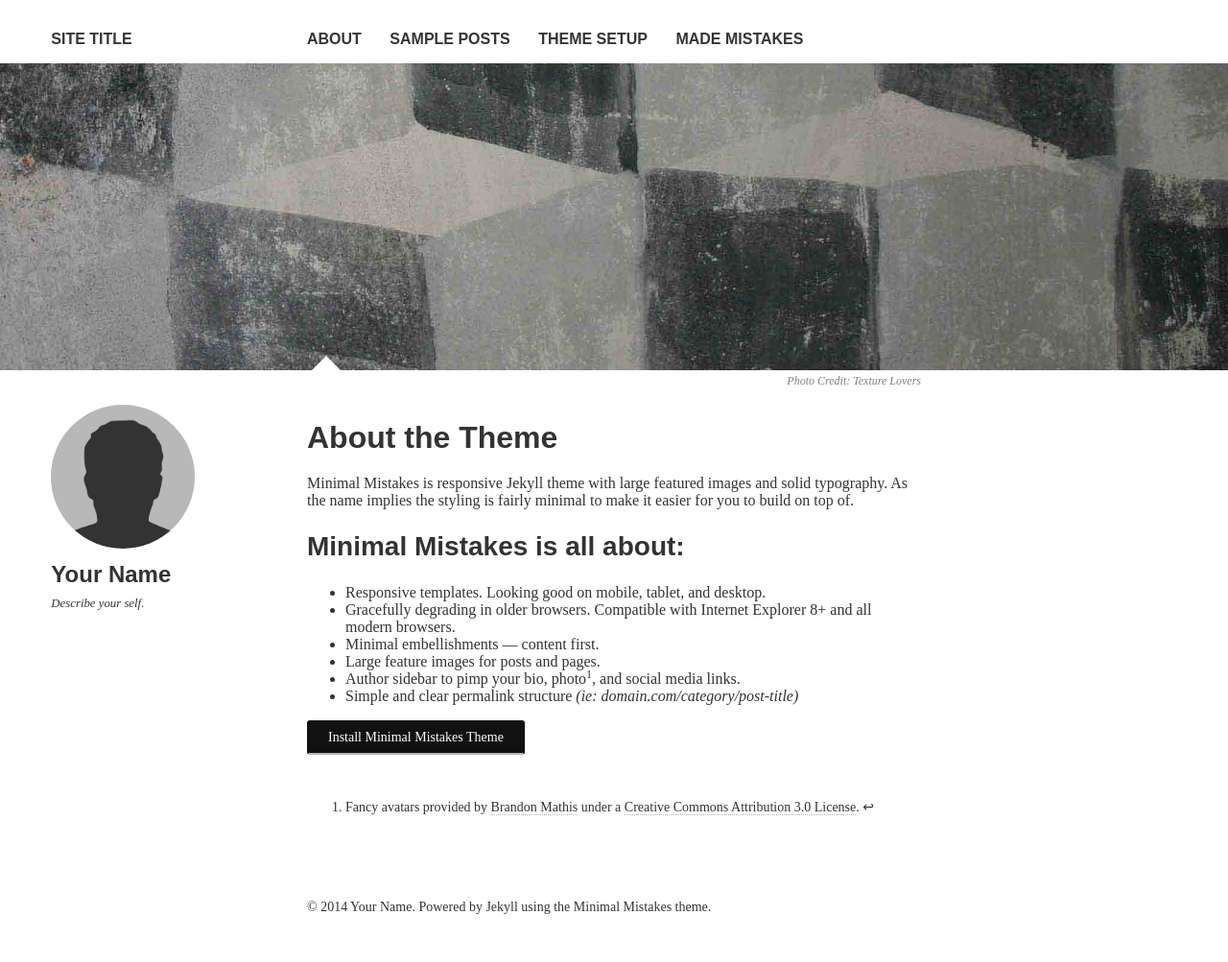
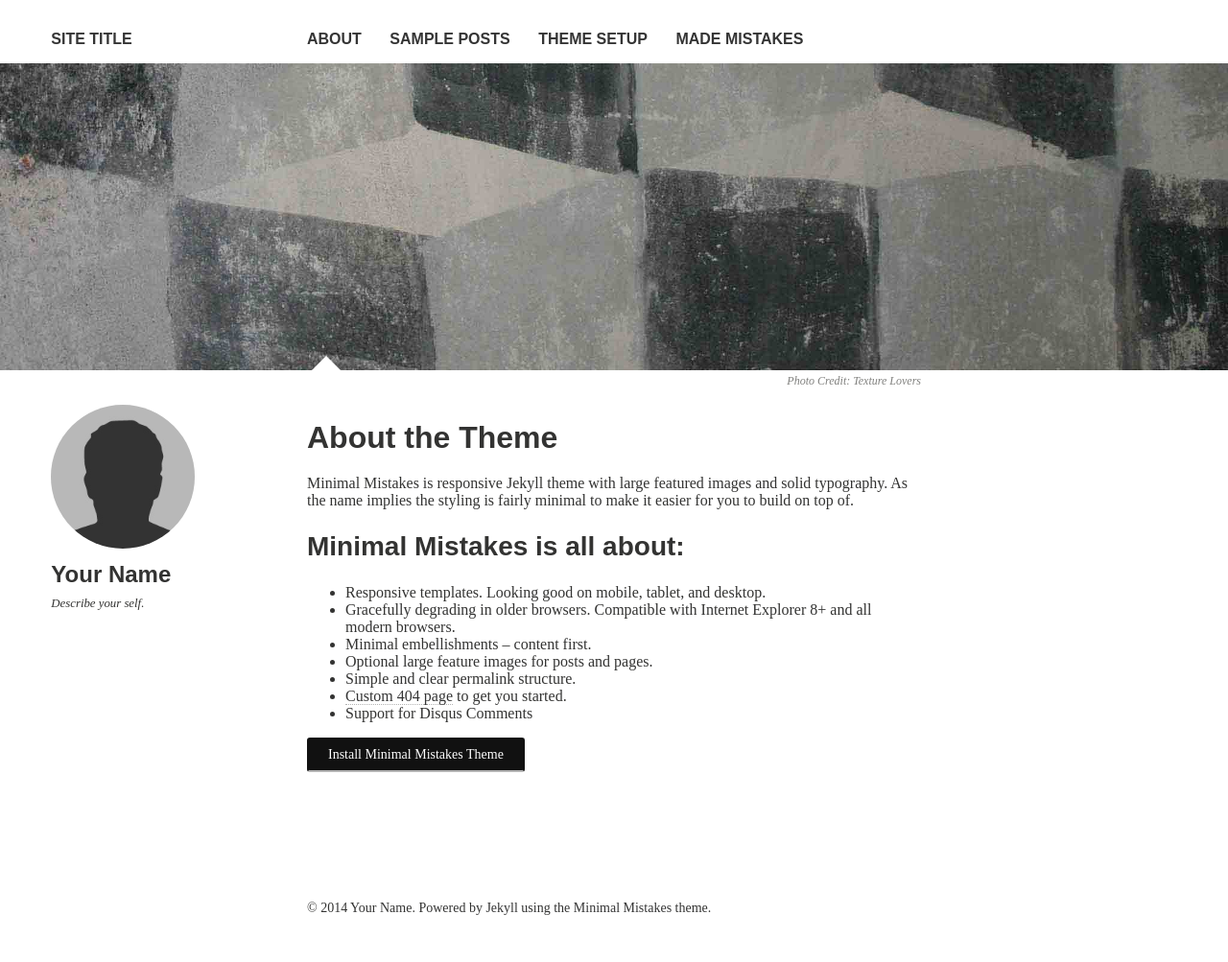
Before and after one commit to orenetar3/dgrtwo.github.com, a Jekyll site: the page built from about/index.md, in a window 1280 px wide. Shown: the whole page at 96% size. Built offline with Jekyll 4.4.1, drawn with Linux system fonts in a browser that asks for light colours; nearby versions of some CDN libraries; some web fonts are replaced.

Commit message:
Update about page

```diff
--- a/about/index.md
+++ b/about/index.md
@@ -16,13 +16,10 @@ Minimal Mistakes is responsive Jekyll theme with large featured images and solid
 
 * Responsive templates. Looking good on mobile, tablet, and desktop.
 * Gracefully degrading in older browsers. Compatible with Internet Explorer 8+ and all modern browsers.
-* Minimal embellishments --- content first.
-* Large feature images for posts and pages.
-* Author sidebar to pimp your bio, photo[^2], and social media links.
-* Simple and clear permalink structure *(ie: domain.com/category/post-title)*
+* Minimal embellishments -- content first.
+* Optional large feature images for posts and pages.
+* Simple and clear permalink structure.
+* [Custom 404 page](http://mmistakes.github.io/minimal-mistakes/404.html) to get you started.
+* Support for Disqus Comments
 
 <a markdown="0" href="{{ site.url }}/theme-setup" class="btn">Install Minimal Mistakes Theme</a>
-
-[^1]: Since open sourcing this theme I have released several more Jekyll themes. My website [Made Mistakes](http://mademistakes.com) is currently using a modified version of my [Skinny Bones Starter](http://mmistakes.github.io/skinny-bones-jekyll/).
-
-[^2]: Fancy avatars provided by [Brandon Mathis](http://brandonmathis.com/projects/fancy-avatars/demo/) under a [Creative Commons Attribution 3.0 License](http://creativecommons.org/licenses/by/3.0/).
```
Also changed, not shown: other parts of about/index.md (+1 -1 lines).
